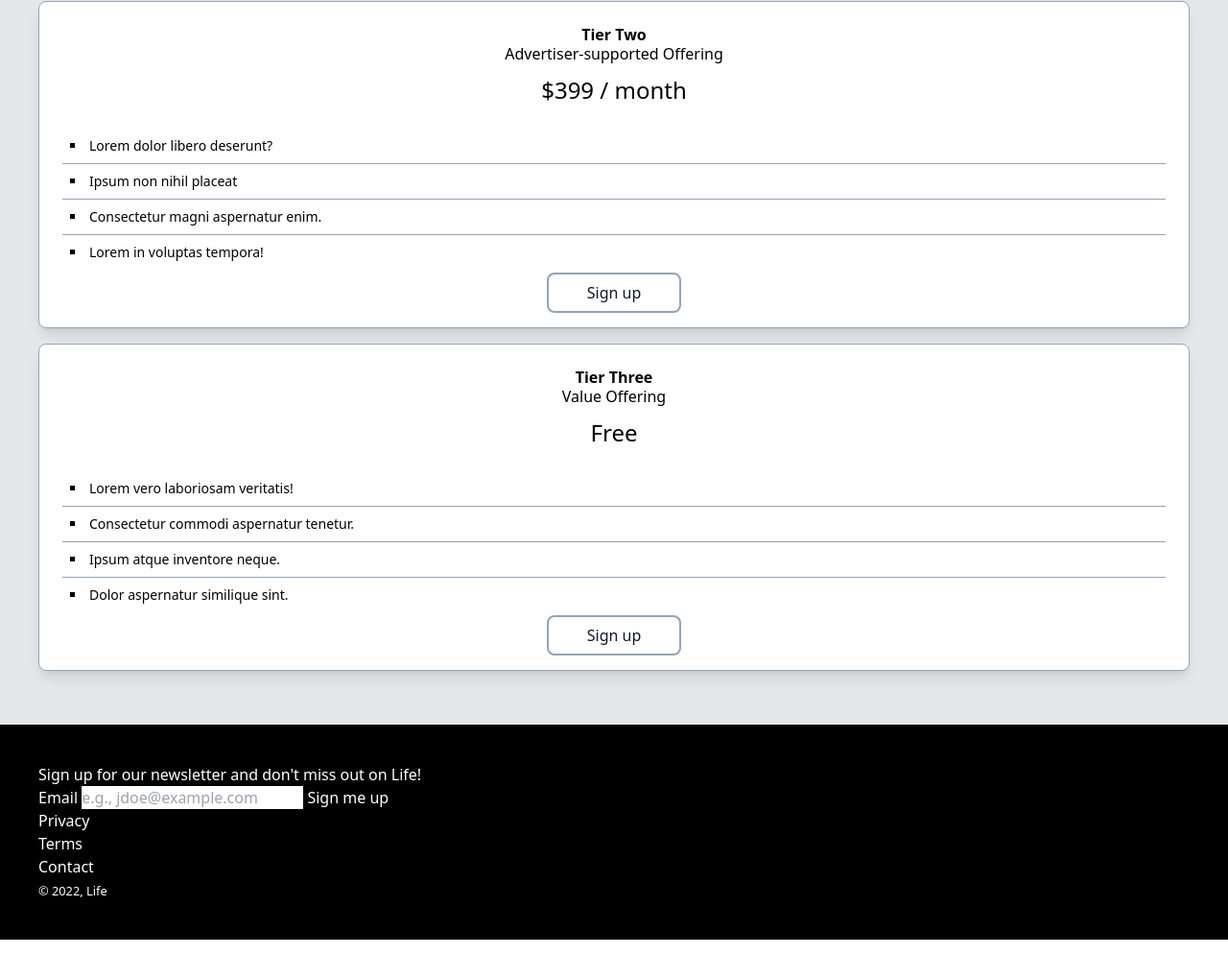
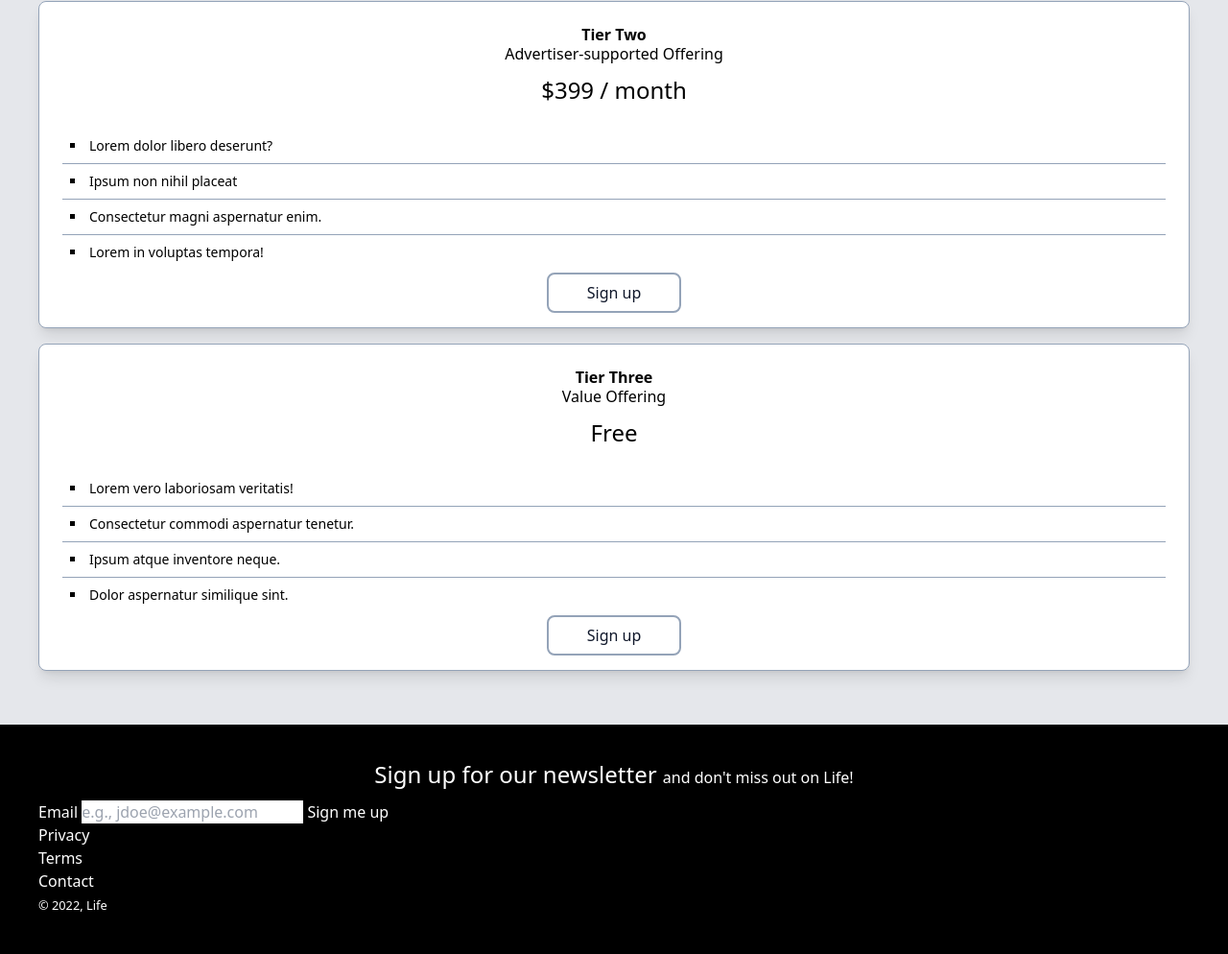
Before and after one commit to kevcomedia/fcc-product-landing-page, a website built with Parcel: page src/index.html in a window 1280 px wide. Shown: the part 1841-2835 px from the top of the page at 96% size. Built offline with nearby package versions, Linux system fonts and the light colour scheme.

Commit message:
Add footer title styles

```diff
--- a/src/index.html
+++ b/src/index.html
@@ -208,7 +208,10 @@
     </main>
 
     <footer class="bg-black text-white p-10">
-      <p>Sign up for our newsletter and don't miss out on Life!</p>
+      <p class="text-2xl text-center leading-none mb-3">
+        Sign up for our newsletter
+        <span class="text-base font-light inline-block -mt-4">and don't miss out on Life!</span>
+      </p>
       <form
         id="form"
         method="POST"
```
